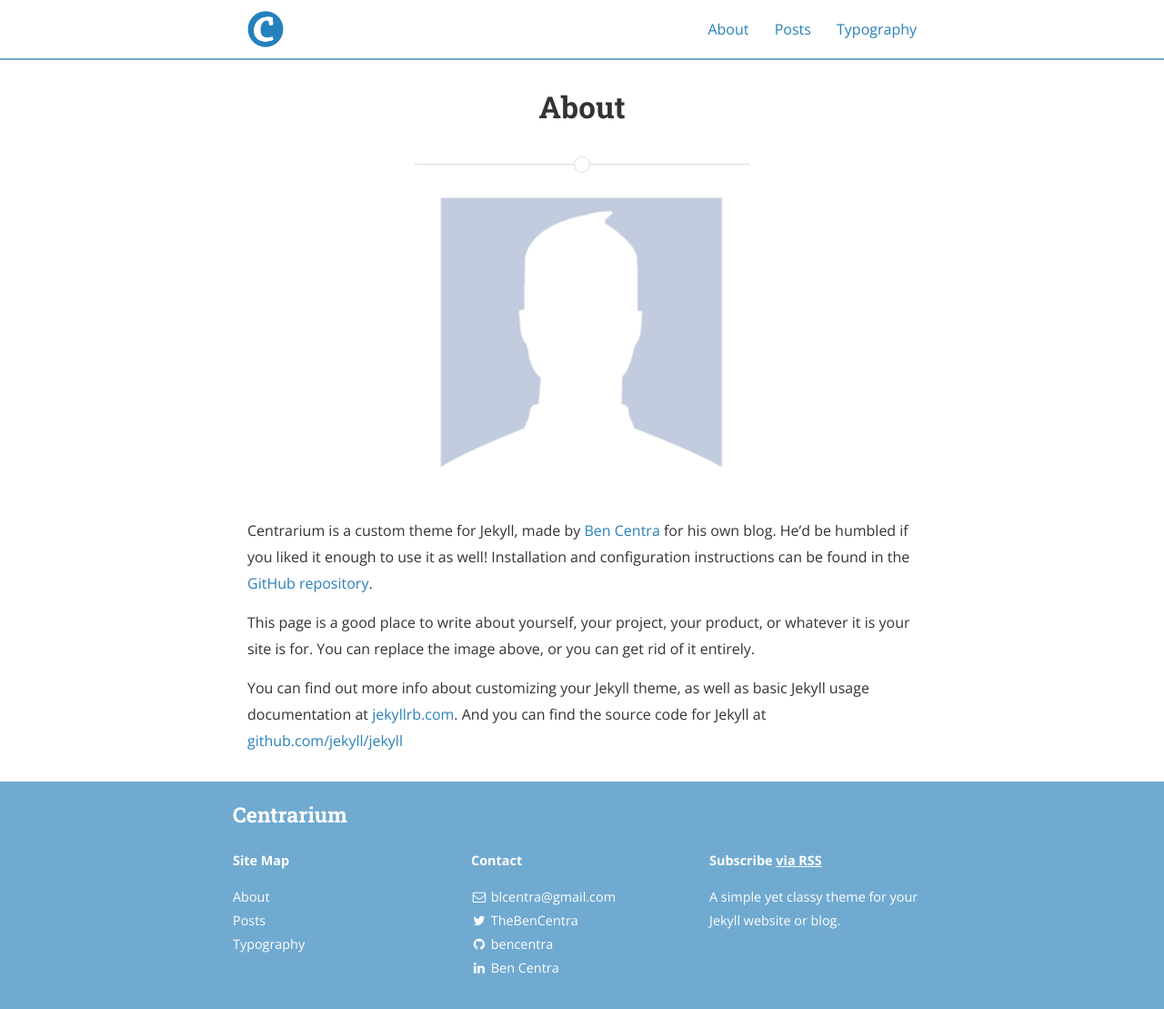
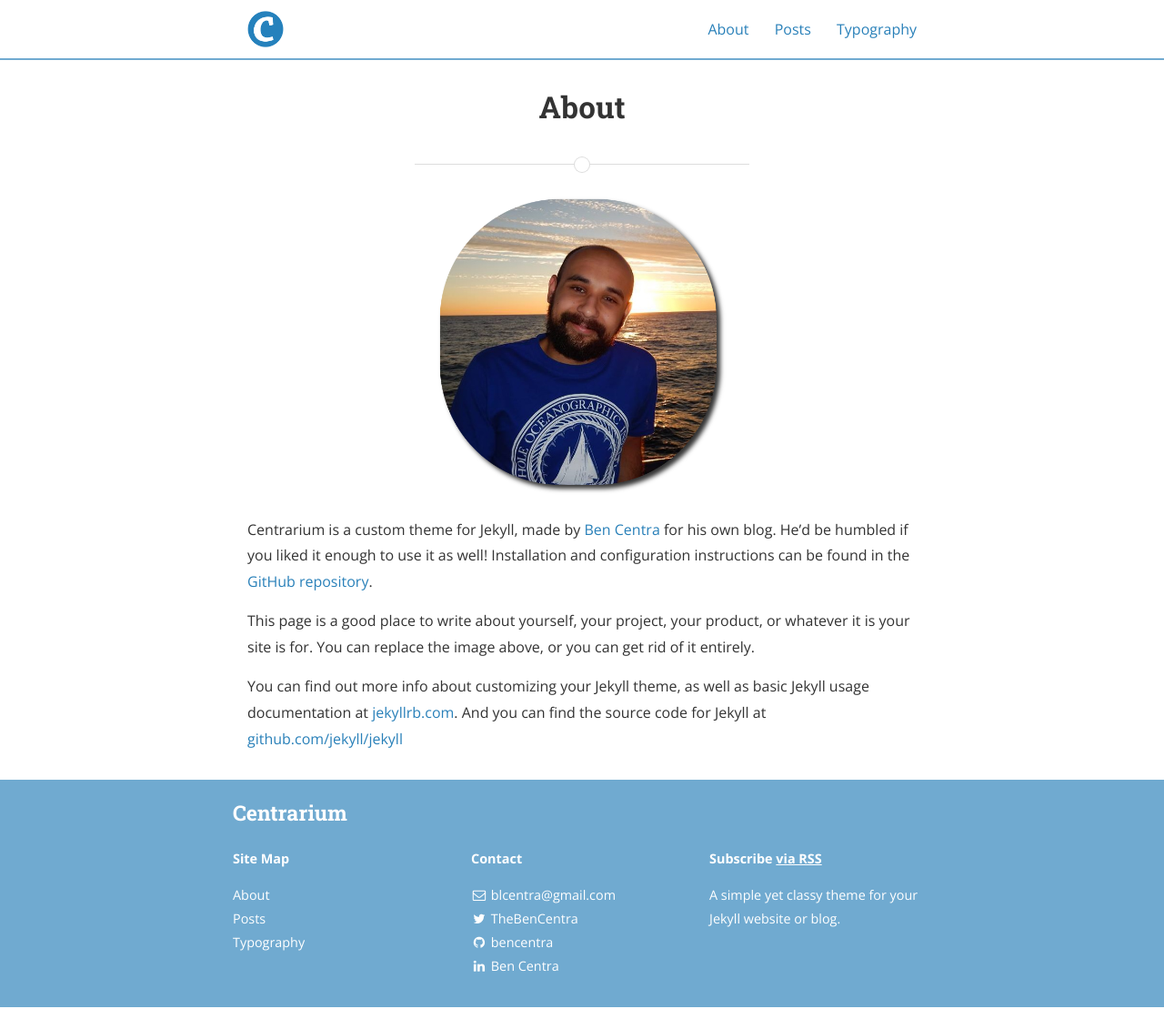
Before and after one commit to vic1309/lerofly, a Jekyll site: the page built from about.md, in a window 1280 px wide. Shown: the whole page at 91% size. Built offline with Jekyll 4.4.1, drawn with Linux system fonts in a browser that asks for light colours; nearby versions of some CDN libraries.

Commit message:
Update about.md

```diff
--- a/about.md
+++ b/about.md
@@ -4,7 +4,7 @@
 permalink: /about/
 ---
 
-<img src="{{ site.baseurl }}/assets/profile-placeholder.gif" title="Profile Picture" class="profile">
+<img src="{{ site.baseurl }}/assets/eu.png" title="Profile Picture" class="profile">
 
 Centrarium is a custom theme for Jekyll, made by [Ben Centra][bencentra] for his own blog. He'd be humbled if you liked it enough to use it as well! Installation and configuration instructions can be found in the [GitHub repository](https://github.com/bencentra/centrarium).
 
```
